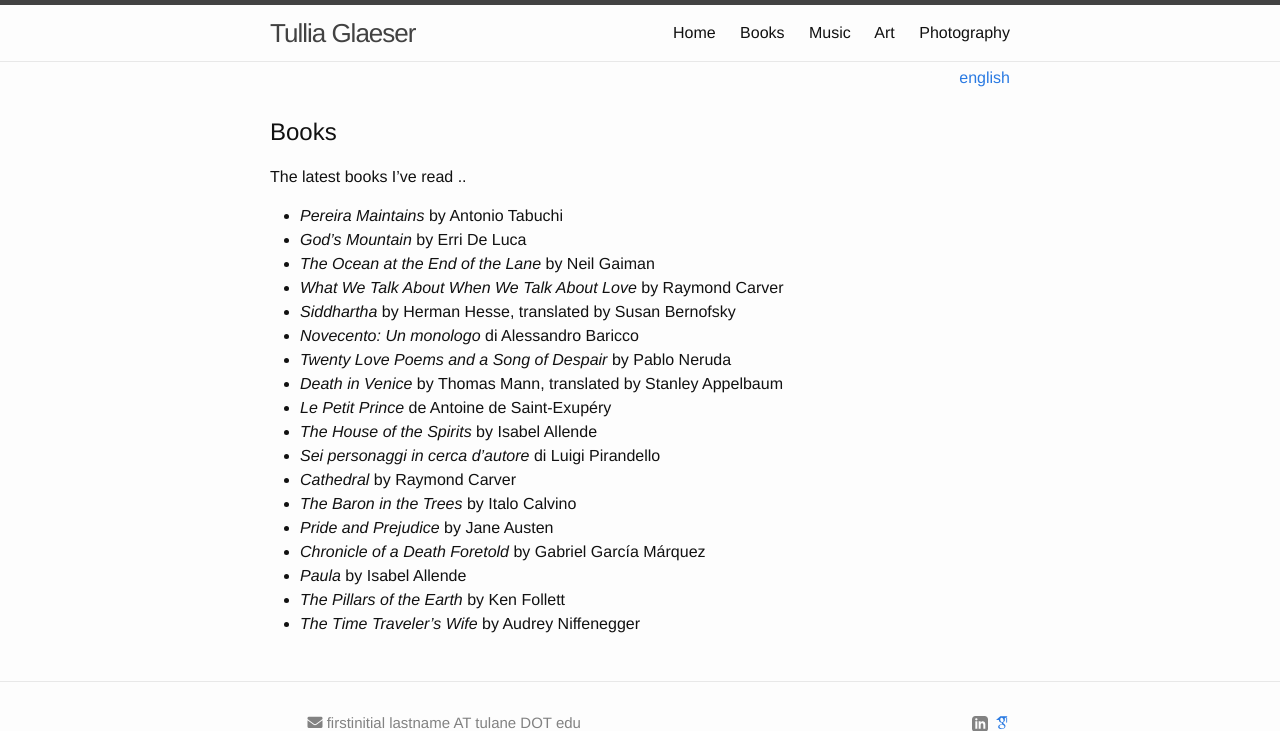
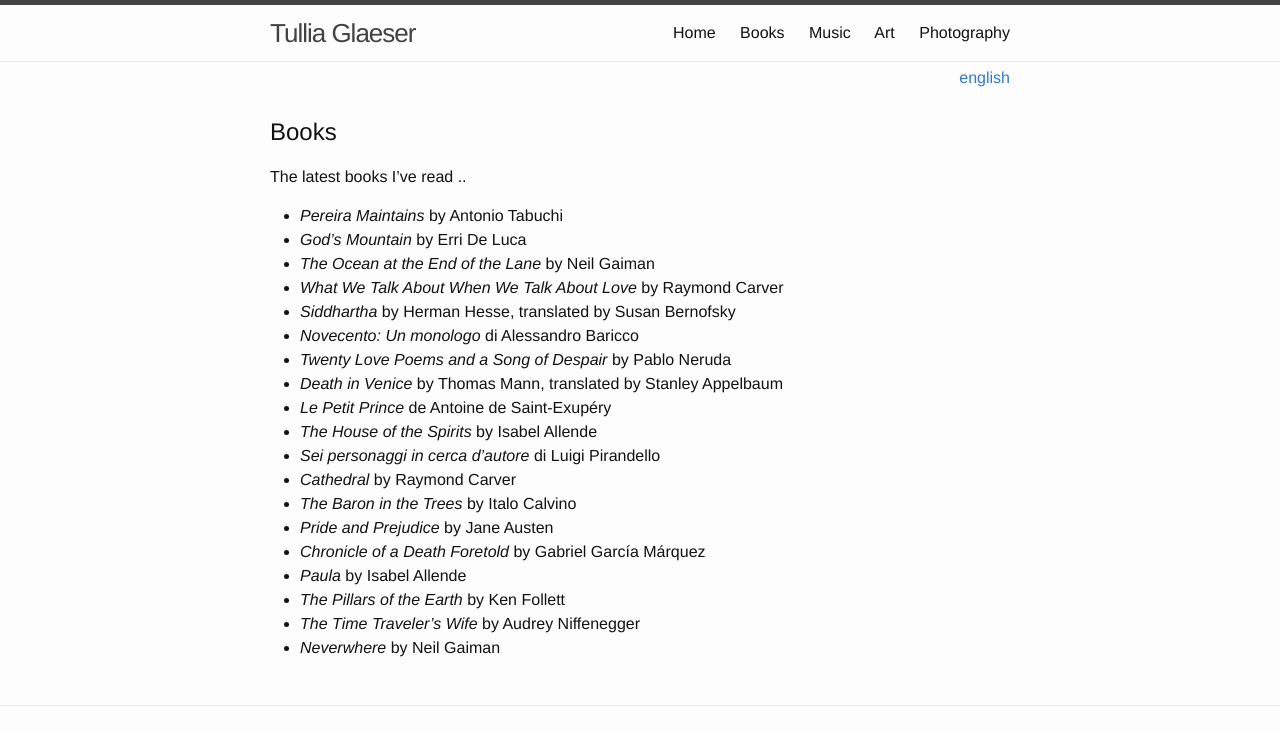
Before and after one commit to tamglaeser/tamglaeser.github.io, a Jekyll site: the page built from books.md, in a window 1280 px wide, cut to the strip 0-731 px from the top of the page. Built offline with Jekyll 4.4.1, drawn with Linux system fonts in a browser that asks for light colours; nearby versions of some CDN libraries; some web fonts are replaced.

Commit message:
neverwhere

```diff
--- a/books.md
+++ b/books.md
@@ -28,3 +28,4 @@ The latest books I've read ..
 - _Paula_ by Isabel Allende
 - _The Pillars of the Earth_ by Ken Follett
 - _The Time Traveler's Wife_ by Audrey Niffenegger
+- _Neverwhere_ by Neil Gaiman
```
